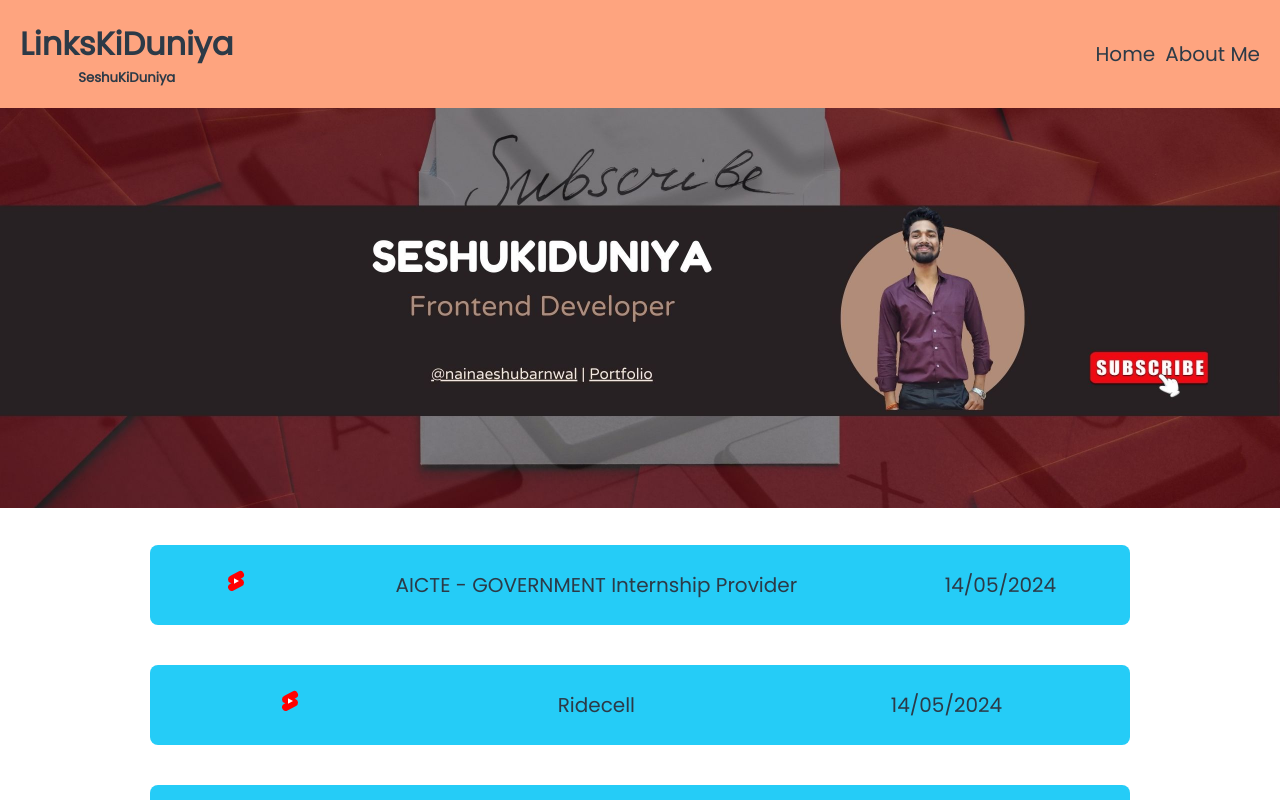
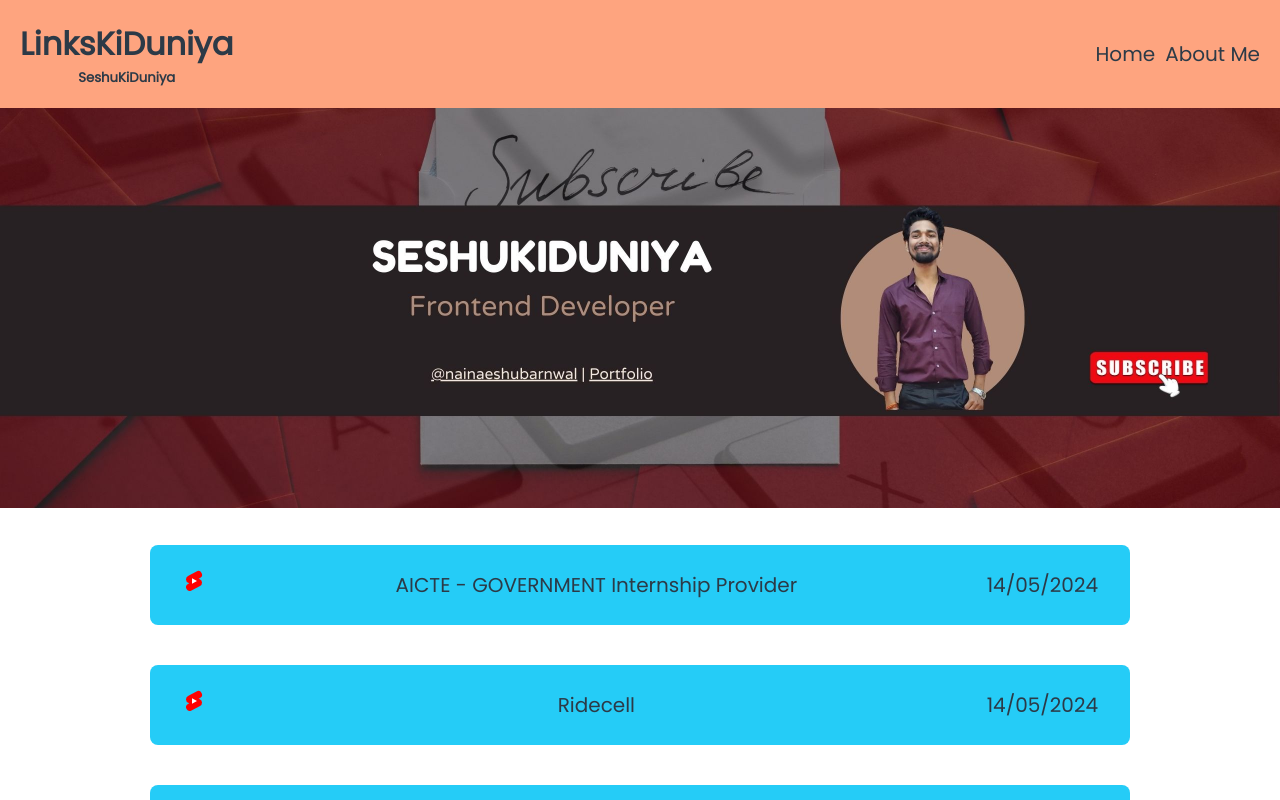
Before and after one commit to ANKITKUMAR1809/linkskiduniya, a React (Vite) app: page / in a window 1280 px wide. Shown: the top 800 px of the page. Built offline with nearby package versions, Linux system fonts and the light colour scheme.

Commit message:
css change

```diff
--- a/src/Components/Links/Links.css
+++ b/src/Components/Links/Links.css
@@ -2,9 +2,10 @@
     display: flex;
     height: 80px;
     flex-direction: row;
-    justify-content: space-around;
+    justify-content: space-between;
     align-items: center;
     /* gap: 10px; */
+    padding:0 2rem;
     margin: 10px;
     border-radius:8px;
     background-color: #25CCF7;
```
